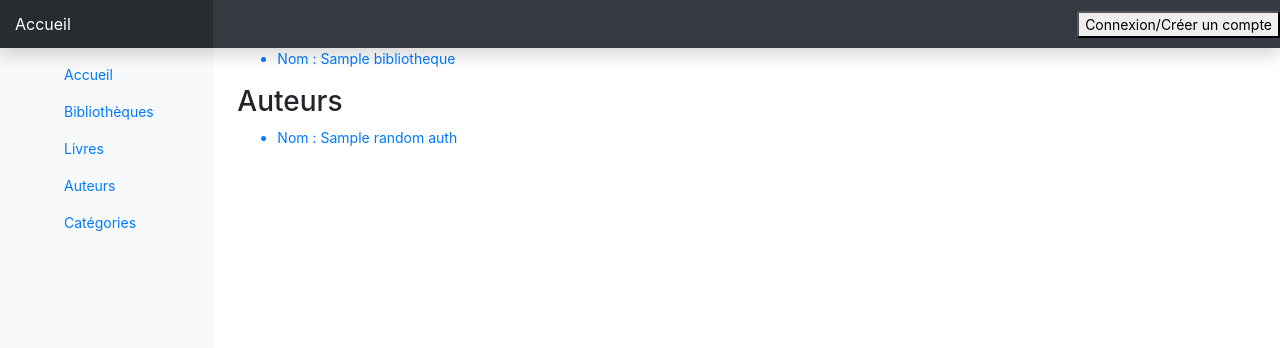
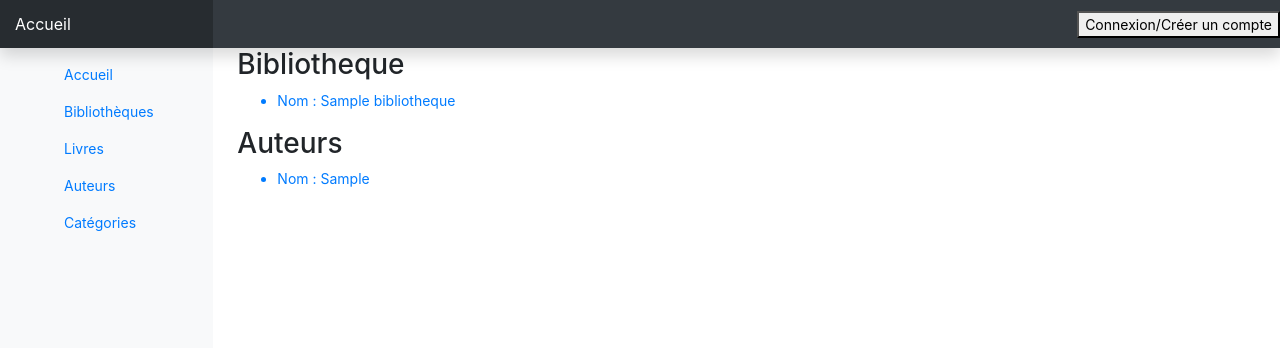
Before and after one commit to zonbimutin/bibliotheque, a Symfony app: template templates/main/index.html.twig in a window 1280 px wide. Shown: the top 348 px of the page. Run offline with Twig, Linux system fonts and the light colour scheme; the template is opened without the code that fills it: most values are stand-ins (such as "Sample title", 1, 10 or a date in 2020); some libraries are stand-ins or nearby versions.

Commit message:
Bug Random Auths

```diff
--- a/src/Controller/MainController.php
+++ b/src/Controller/MainController.php
@@ -25,7 +25,7 @@ class MainController extends AbstractController
         $randomAuths = [];
 
         if ($total > 2) {
-            $randomAuths = array_slice((array)$auths, 0, 3);
+            $randomAuths = array_slice(array($auths), 0, 3);
         }
 
 
--- a/templates/main/index.html.twig
+++ b/templates/main/index.html.twig
@@ -3,6 +3,7 @@
 {% block title %}Accueil{% endblock %}
 {% block nom_page %}Accueil{% endblock %}
 {% block body %}
+    <h3>Bibliotheque</h3>
         <ul>
             {% for bibliotheque in bibliotheques %}
                 <a href="{{ path('bibliotheques_show', {'id': bibliotheque.id}) }}"><li>Nom : {{bibliotheque.name}}</li></a>
@@ -16,7 +17,7 @@
 
         <ul>
                 {% for auth in randomAuths %}
-                        <a href="#"><li>Nom : {{auth.name}}</li></a>
+                        <a href="#"><li>Nom : {{auth}}</li></a>
                 {% else %}
                         <li>Pas de Auteurs</li>
                 {% endfor %}
```
